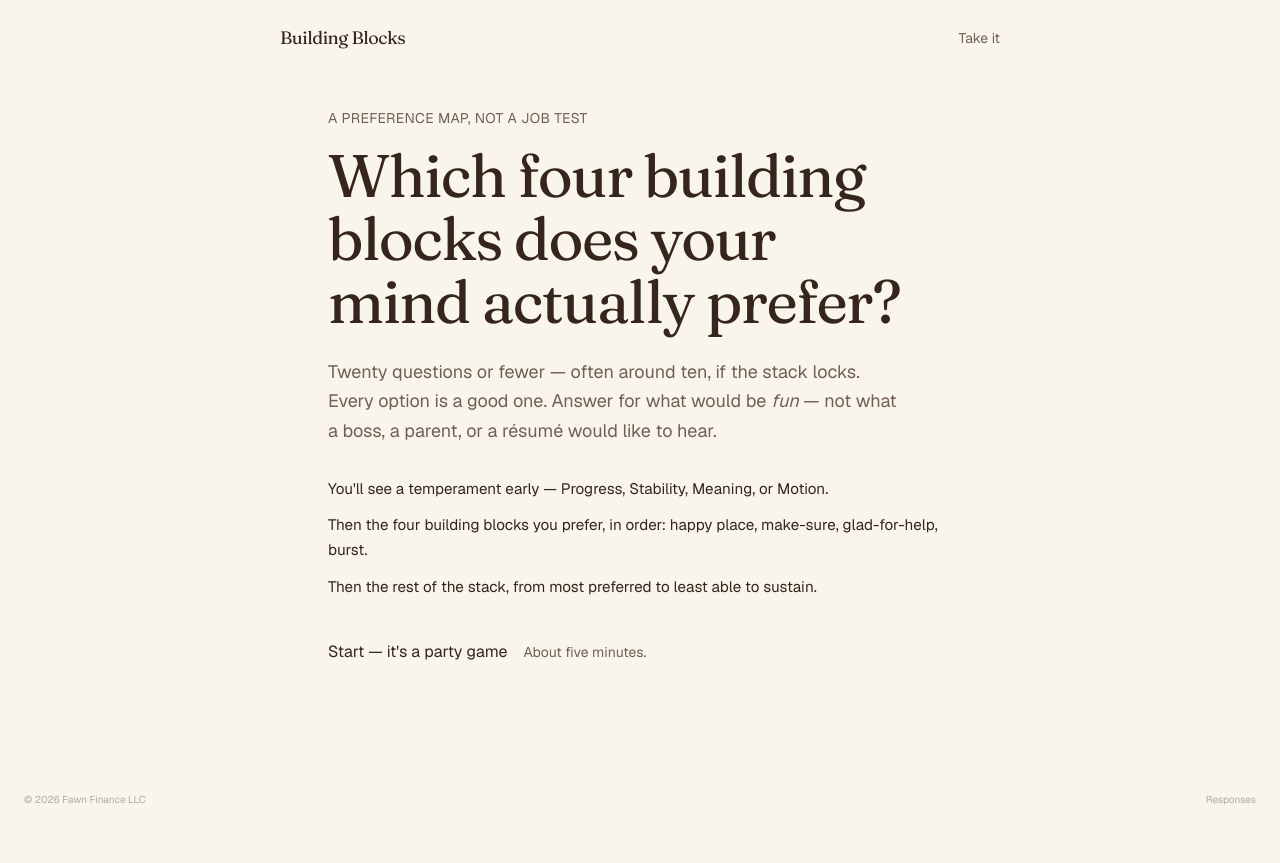
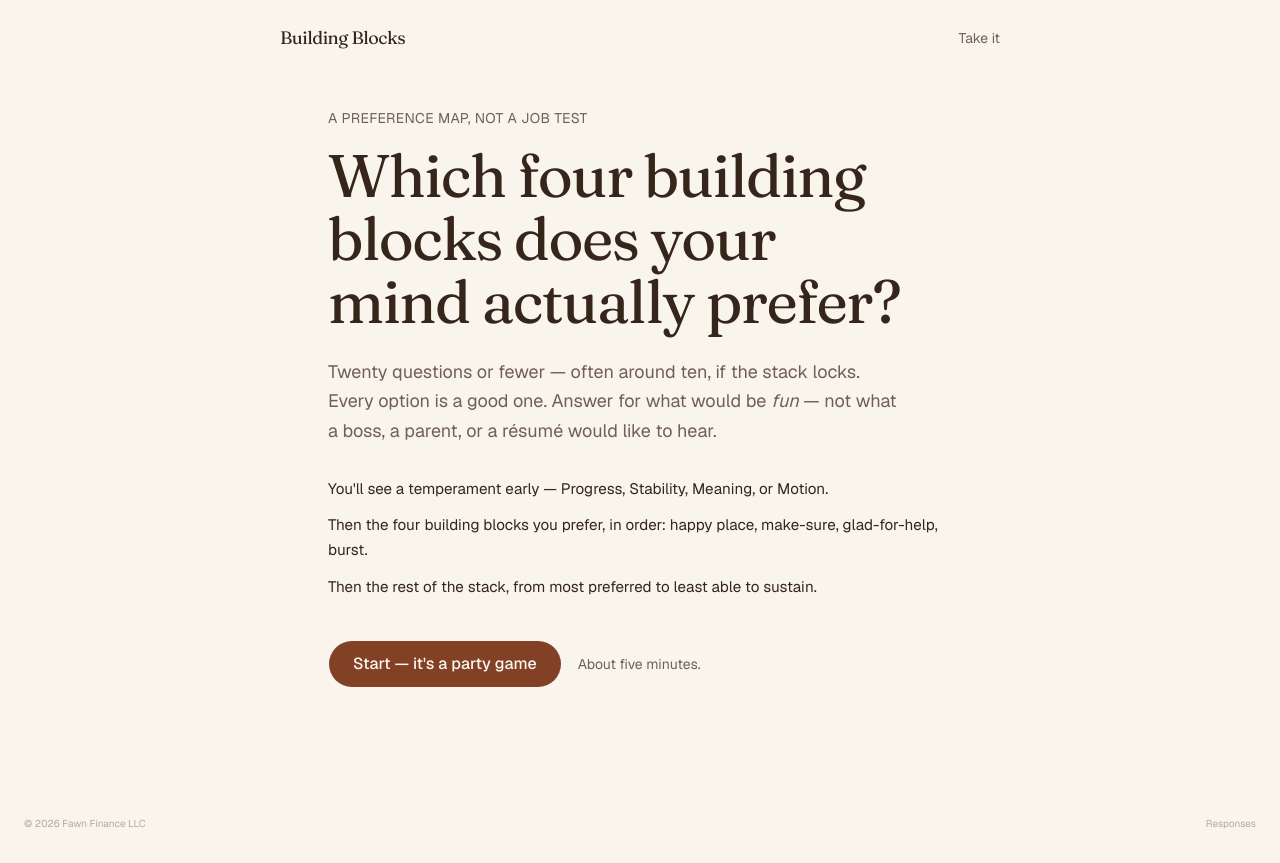
Before and after one commit to ezjarowi/building-blocks, a Next.js app: page / in a window 1280 px wide. Before the commit the page ends 839 px from the top, so only its background shows below. Built offline with nearby package versions, Linux system fonts and the light colour scheme.

Commit message:
Show the homepage Start button as a filled pill
asChild styles were dropped because the link did not take className.

```diff
--- a/src/components/assess-link.tsx
+++ b/src/components/assess-link.tsx
@@ -37,7 +37,7 @@ export function TakeItLink({ className }: { className?: string }) {
   );
 }
 
-export function StartCta() {
+export function StartCta({ className }: { className?: string }) {
   const href = useSyncExternalStore(subscribe, pathSnapshot, pathServer);
   const continuing = useSyncExternalStore(
     subscribe,
@@ -45,7 +45,7 @@ export function StartCta() {
     progressServer,
   );
   return (
-    <Link href={href}>
+    <Link href={href} className={className}>
       {continuing ? "Continue where you left off" : "Start — it's a party game"}
     </Link>
   );
```
